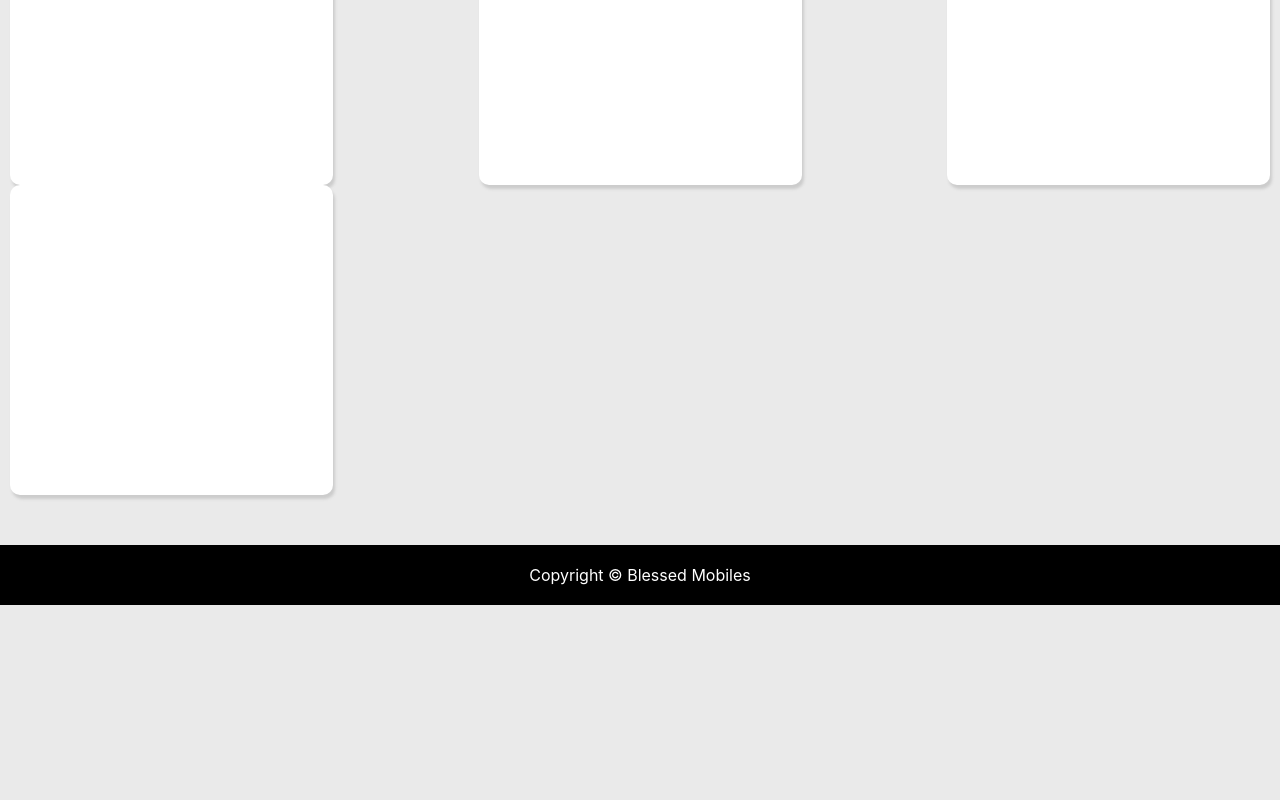
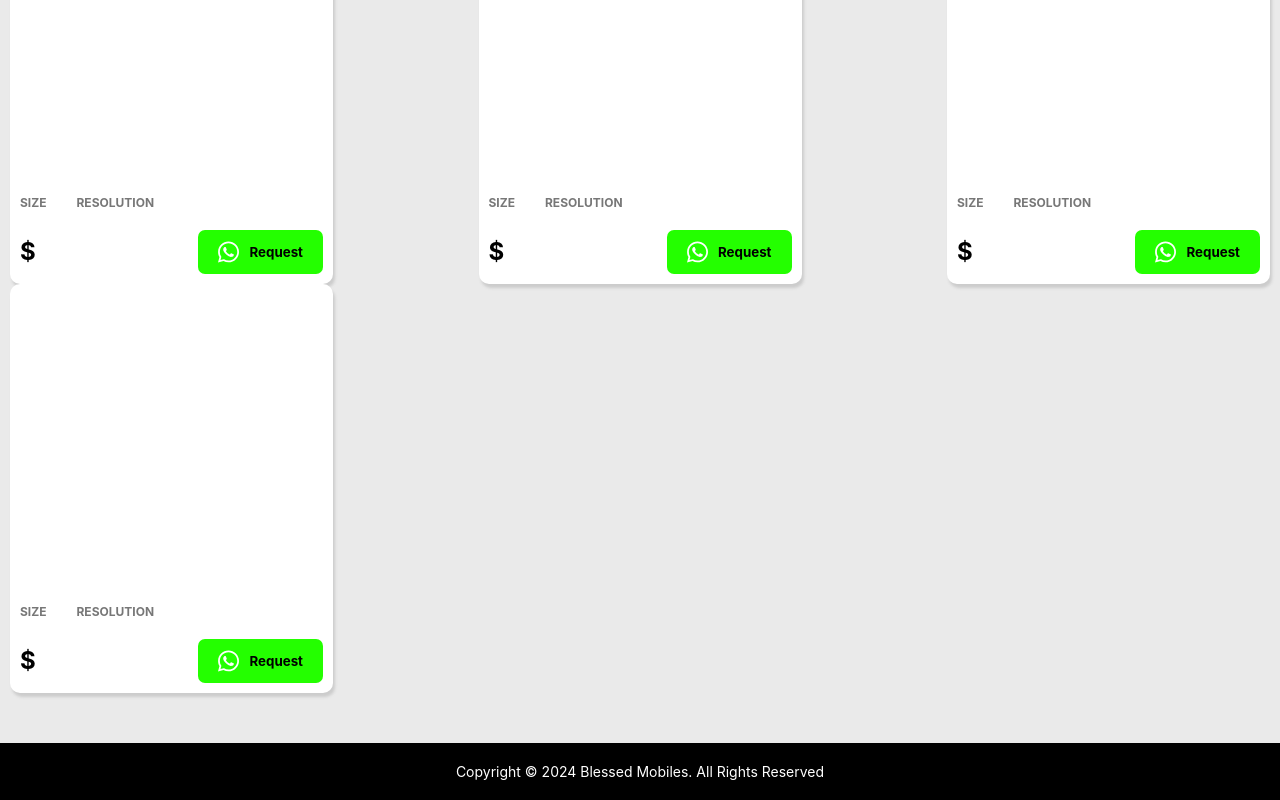
Before and after one commit to dylanmaupa/Phone-Sell, a React (Vite) app: page / in a window 1280 px wide. Shown: the part 1931-2731 px from the top of the page. Before the commit the page ends 2536 px from the top, so only its background shows below. Built offline with nearby package versions, Linux system fonts and the light colour scheme.

Commit message:
WhatsApp Link Optimised for all Buttons

```diff
--- a/data/db.js
+++ b/data/db.js
@@ -82,19 +82,27 @@ const data = {
   tv: [
     {
       image: phone,
-      title: "",
+      tv: "",
+      size:"",
+      res:"",
     },
     {
       image: phone,
-      title: "",
+      tv: "",
+      size:"",
+      res:"",
     },
     {
       image: phone,
-      title: "",
+      tv: "",
+      size:"",
+      res:"",
     },
     {
       image: phone,
-      title: "",
+      tv: "",
+      size:"",
+      res:"",
     },
   ],
   Products: [
--- a/src/components/Footer.jsx
+++ b/src/components/Footer.jsx
@@ -3,7 +3,7 @@ import React from 'react'
 const Footer = () => {
   return (
     <footer>
-        <p>Copyright &copy; Blessed Mobiles</p>
+        <p>Copyright &copy; 2024 Blessed Mobiles. All Rights Reserved</p>
     </footer>
   )
 }
--- a/src/components/Home/Products.jsx
+++ b/src/components/Home/Products.jsx
@@ -85,7 +85,7 @@ const Products = () => {
                         </div>
                         <div className="req">
                           <p>${item.price}</p>
-                          <button><FontAwesomeIcon className='icon' icon={faWhatsapp} /><a href="https://wa.link/2kjdxu">Request</a></button>
+                          <button><FontAwesomeIcon className='icon' icon={faWhatsapp} /><a target='_blank' href="https://wa.link/2kjdxu">Request</a></button>
                         </div>
                       </div>
                     </div>
@@ -119,7 +119,7 @@ const Products = () => {
                         </div>
                         <div className="req">
                           <p>${item.price}</p>
-                          <button><FontAwesomeIcon className='icon' icon={faWhatsapp} /><a href="https://wa.link/2kjdxu">Request</a></button>
+                          <button><FontAwesomeIcon className='icon' icon={faWhatsapp} /><a target='_blank' href="https://wa.link/2kjdxu">Request</a></button>
                         </div>
                       </div>
                     </div>
@@ -153,7 +153,7 @@ const Products = () => {
                         </div>
                         <div className="req">
                           <p>${item.price}</p>
-                          <button><FontAwesomeIcon className='icon' icon={faWhatsapp} /><a href="https://wa.link/2kjdxu">Request</a></button>
+                          <button><FontAwesomeIcon className='icon' icon={faWhatsapp} /><a target='_blank' href="https://wa.link/2kjdxu">Request</a></button>
                         </div>
                       </div>
                     </div>
@@ -187,7 +187,7 @@ const Products = () => {
                         </div>
                         <div className="req">
                           <p>${item.price}</p>
-                          <button><FontAwesomeIcon className='icon' icon={faWhatsapp} /><a href="https://wa.link/2kjdxu">Request</a></button>
+                          <button><FontAwesomeIcon className='icon' icon={faWhatsapp} /><a target='_blank' href="https://wa.link/2kjdxu">Request</a></button>
                         </div>
                       </div>
                     </div>
@@ -221,7 +221,7 @@ const Products = () => {
                         </div>
                         <div className="req">
                           <p>${item.price}</p>
-                          <button><FontAwesomeIcon className='icon' icon={faWhatsapp} /><a href="https://wa.link/2kjdxu">Request</a></button>
+                          <button><FontAwesomeIcon className='icon' icon={faWhatsapp} /><a target='_blank' href="https://wa.link/2kjdxu">Request</a></button>
                         </div>
                       </div>
                     </div>
--- a/src/components/Home/TV.jsx
+++ b/src/components/Home/TV.jsx
@@ -1,5 +1,7 @@
 import React from 'react';
-import data from '../../../data/db'
+import data from '../../../data/db';
+import { FontAwesomeIcon } from '@fortawesome/react-fontawesome';
+import { faWhatsapp } from '@fortawesome/free-brands-svg-icons';
 
 const TV = () => {
     return (
@@ -12,6 +14,27 @@ const TV = () => {
                             <div className="img">
                                 <img src={product.image} alt="" />
                             </div>
+                            <div className="textBox">
+                                <h3>{product.tv}</h3>
+                                <div className="specs">
+                                    <div className="spec">
+                                        <h4>SIZE</h4>
+                                        <p>{product.size}</p>
+                                    </div>
+                                    <div className="spec">
+                                        <h4>RESOLUTION</h4>
+                                        <p>{product.res}</p>
+                                    </div>
+                                    {/* <div className="spec">
+                                        <h4>BATTERY</h4>
+                                        <p>{product.battery}</p>
+                                    </div> */}
+                                </div>
+                                <div className="req">
+                                    <p>${product.price}</p>
+                                    <button><FontAwesomeIcon className='icon' icon={faWhatsapp} /><a target='_blank' href="https://wa.link/2kjdxu">Request</a></button>
+                                </div>
+                            </div>
                         </div>
                     );
                 })}
--- a/src/components/Products/MainProducts.jsx
+++ b/src/components/Products/MainProducts.jsx
@@ -11,7 +11,7 @@ const MainProducts = () => {
 
     return (
         <div id='main-products'>
-            <h2>Mobile Phones</h2>
+            <h2>Our Products</h2>
             <ul className="nav-rec">
                 {/* <li><a onClick={() => toggleTab(1)} className={toggleState === 1 ? "active" : "tab-link"}>Apple</a></li> */}
                 <li><a onClick={() => toggleTab(2)} className={toggleState === 2 ? "active" : "tab-link"}>Samsung</a></li>
@@ -85,7 +85,7 @@ const MainProducts = () => {
                                                 </div>
                                                 <div className="req">
                                                     <p>${item.price}</p>
-                                                    <button><FontAwesomeIcon className='icon' icon={faWhatsapp} /><a href="https://wa.link/2kjdxu">Request</a></button>
+                                                    <button><FontAwesomeIcon className='icon' icon={faWhatsapp} /><a target='_blank' href="https://wa.link/2kjdxu">Request</a></button>
                                                 </div>
                                             </div>
                                         </div>
@@ -120,7 +120,7 @@ const MainProducts = () => {
                                                 </div>
                                                 <div className="req">
                                                     <p>${item.price}</p>
-                                                    <button><FontAwesomeIcon className='icon' icon={faWhatsapp} /><a href="">Request</a></button>
+                                                    <button><FontAwesomeIcon className='icon' icon={faWhatsapp} /><a target='_blank' href="https://wa.link/2kjdxu">Request</a></button>
                                                 </div>
                                             </div>
                                         </div>
@@ -155,7 +155,7 @@ const MainProducts = () => {
                                                 </div>
                                                 <div className="req">
                                                     <p>${item.price}</p>
-                                                    <button><FontAwesomeIcon className='icon' icon={faWhatsapp} /><a href="https://wa.link/2kjdxu">Request</a></button>
+                                                    <button><FontAwesomeIcon className='icon' icon={faWhatsapp} /><a target='_blank' href="https://wa.link/2kjdxu">Request</a></button>
                                                 </div>
                                             </div>
                                         </div>
@@ -190,7 +190,7 @@ const MainProducts = () => {
                                                 </div>
                                                 <div className="req">
                                                     <p>${item.price}</p>
-                                                    <button><FontAwesomeIcon className='icon' icon={faWhatsapp} /><a href="https://wa.link/2kjdxu">Request</a></button>
+                                                    <button><FontAwesomeIcon className='icon' icon={faWhatsapp} /><a target='_blank' href="https://wa.link/2kjdxu">Request</a></button>
                                                 </div>
                                             </div>
                                         </div>
@@ -225,7 +225,7 @@ const MainProducts = () => {
                                                 </div>
                                                 <div className="req">
                                                     <p>${item.price}</p>
-                                                    <button><FontAwesomeIcon className='icon' icon={faWhatsapp} /><a href="https://wa.link/2kjdxu">Request</a></button>
+                                                    <button><FontAwesomeIcon className='icon' icon={faWhatsapp} /><a target='_blank' href="https://wa.link/2kjdxu">Request</a></button>
                                                 </div>
                                             </div>
                                         </div>
--- a/src/main.scss
+++ b/src/main.scss
@@ -377,6 +377,7 @@ footer {
     color: #fff;
     padding: 20px 0;
     margin-top: 50px;
+    font-size: 14px;
 }
 
 
```
